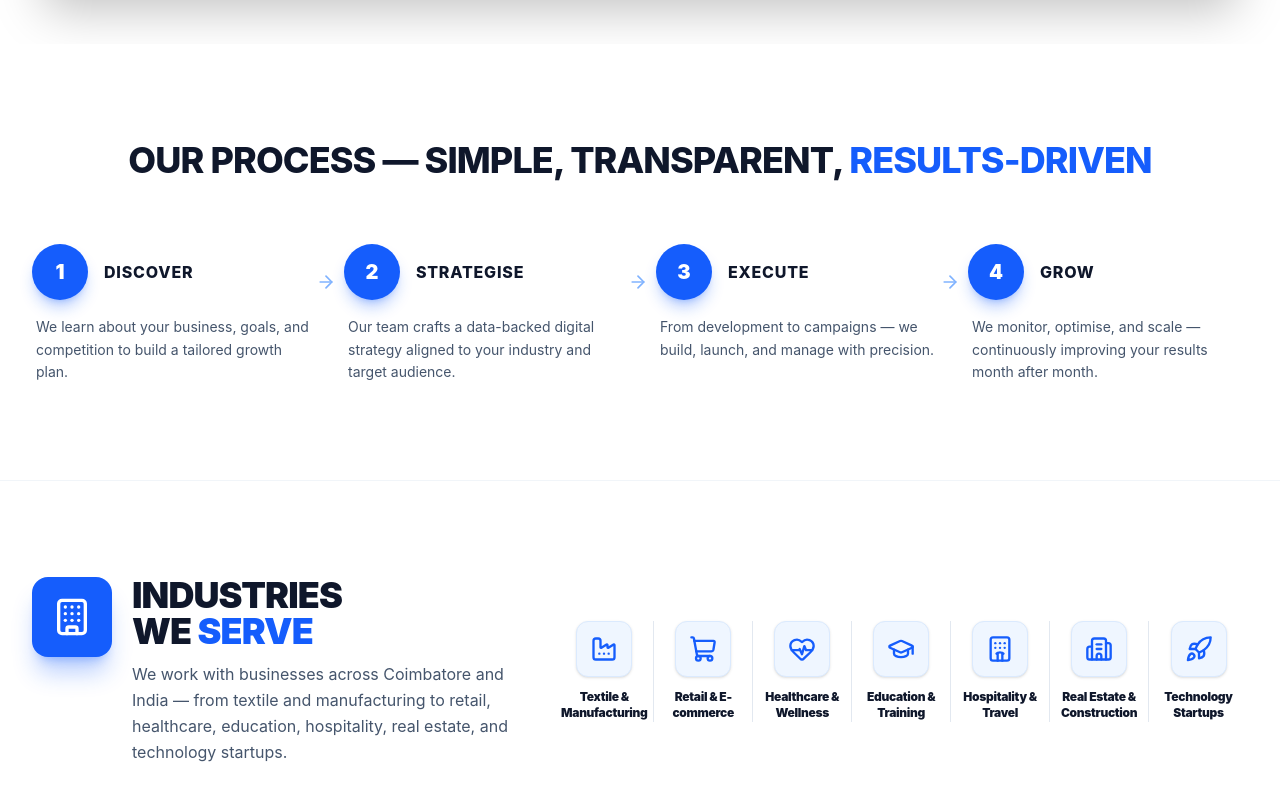
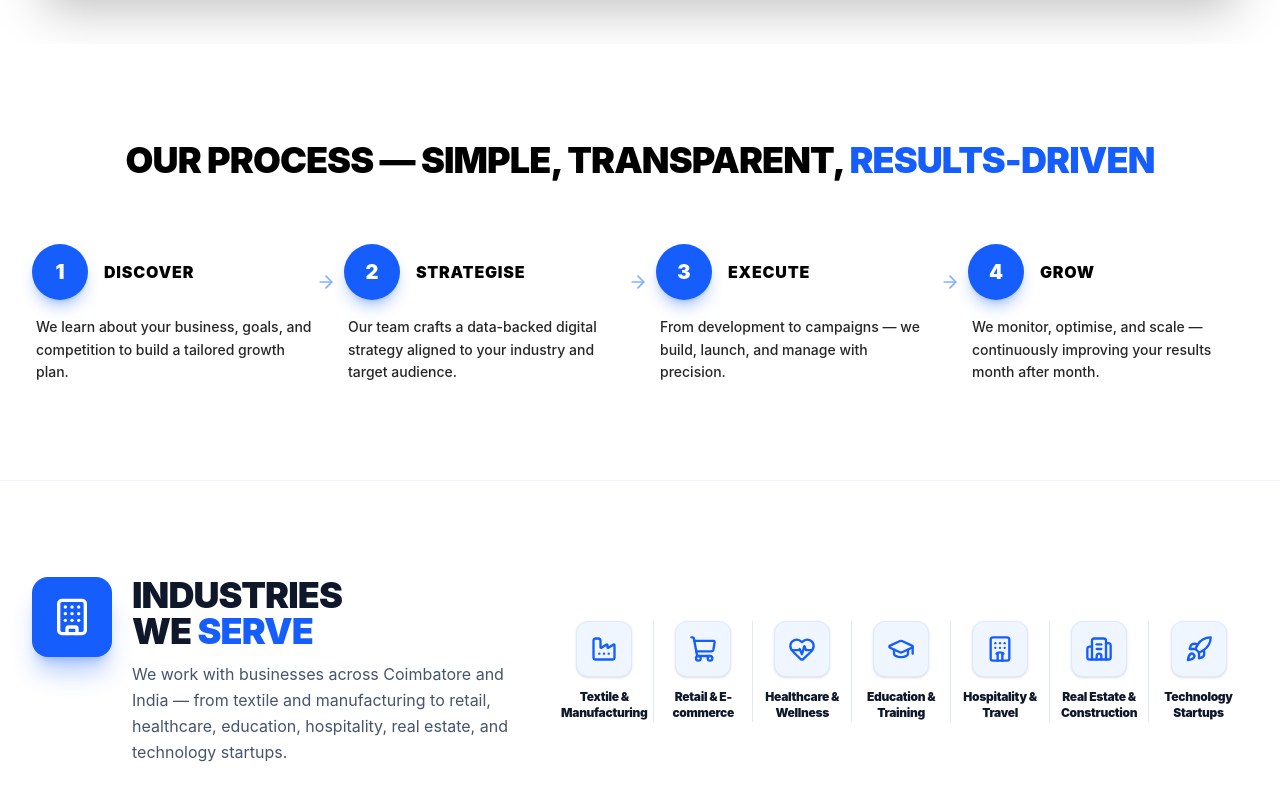
Before and after one commit to srijithit/dhigrowth, a React (Vite) app: page / in a window 1280 px wide. Shown: the part 2511-3311 px from the top of the page. Built offline with nearby package versions, Linux system fonts and the light colour scheme.

Commit message:
Update ProcessSection typography to dark black matching full-page UI preview

```diff
--- a/src/components/ProcessSection.jsx
+++ b/src/components/ProcessSection.jsx
@@ -31,7 +31,7 @@ export default function ProcessSection() {
 
         {/* Headline */}
         <div className="text-center mb-16">
-          <h2 className="text-2xl sm:text-3xl md:text-4xl font-extrabold tracking-tight">
+          <h2 className="text-2xl sm:text-3xl md:text-4xl font-black text-black tracking-tight">
             OUR PROCESS — SIMPLE, TRANSPARENT, <span className="text-blue-600">RESULTS-DRIVEN</span>
           </h2>
         </div>
@@ -54,13 +54,13 @@ export default function ProcessSection() {
                   {step.num}
                 </div>
 
-                <h3 className="text-base font-extrabold text-slate-900 tracking-wider uppercase">
+                <h3 className="text-base font-black text-black tracking-wider uppercase">
                   {step.title}
                 </h3>
               </div>
 
               {/* Step Description */}
-              <p className="text-slate-600 text-xs sm:text-sm leading-relaxed pl-1">
+              <p className="text-black/85 text-xs sm:text-sm leading-relaxed pl-1 font-medium">
                 {step.description}
               </p>
 
```
